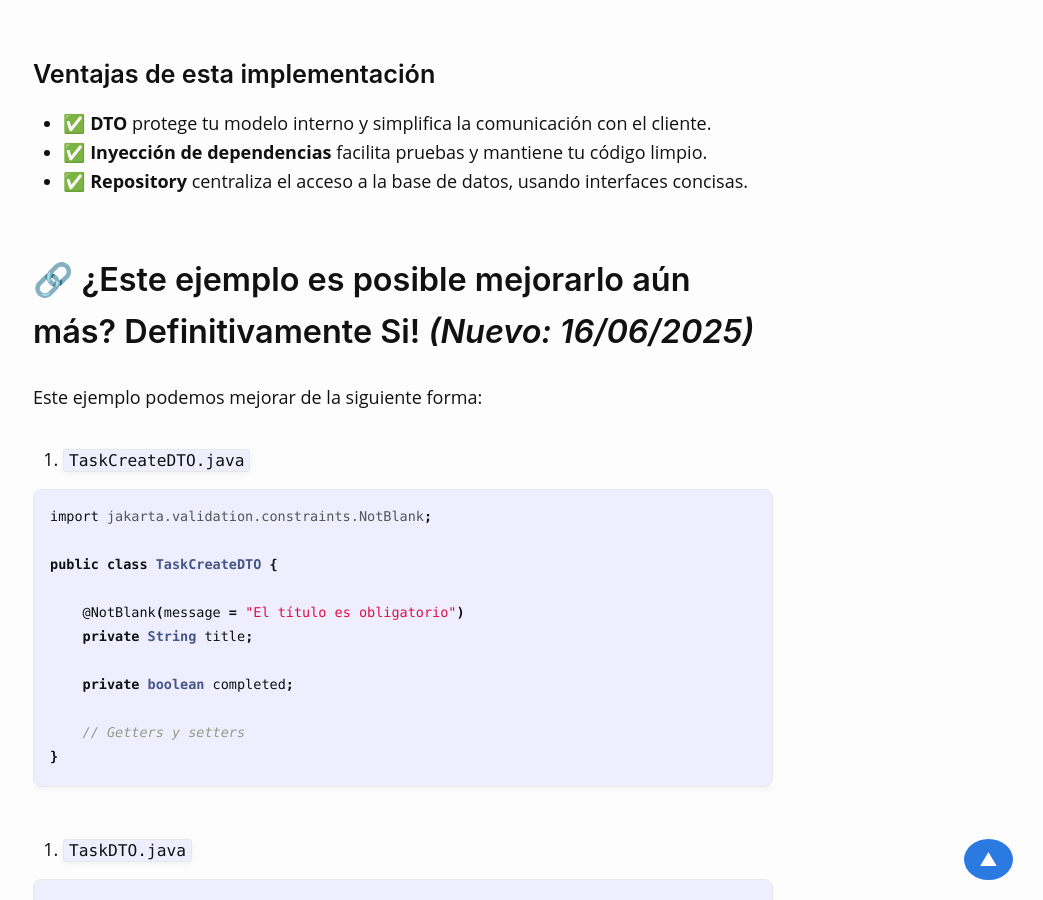
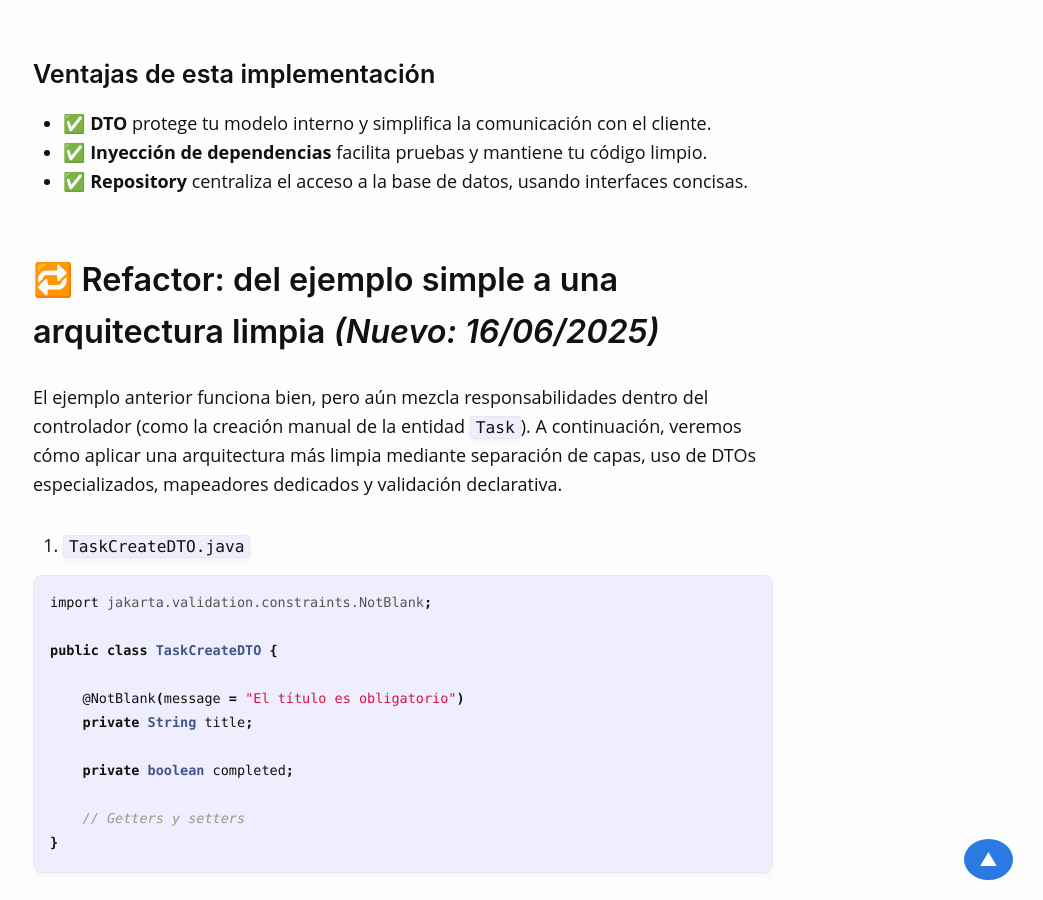
Before and after one commit to aduartem/aduartem.github.io, a Jekyll site: the page built from _posts/2025-06-10-guia-practica-apis-restful-con-spring-boot.markdown, in a window 1280 px wide and 900 px high, scrolled down 11806 px. Shown: the whole window, without its empty margins (237-1280 px from the left). Built offline with Jekyll 4.4.1, drawn with Linux system fonts in a browser that asks for light colours; some web fonts are replaced.

Commit message:
Content update

````diff
--- a/_posts/2025-06-10-guia-practica-apis-restful-con-spring-boot.markdown
+++ b/_posts/2025-06-10-guia-practica-apis-restful-con-spring-boot.markdown
@@ -341,9 +341,10 @@ public class TaskController {
 - ✅ **Repository** centraliza el acceso a la base de datos, usando interfaces concisas.
 
 
-## 🔗 ¿Este ejemplo es posible mejorarlo aún más? Definitivamente Si! *(Nuevo: 16/06/2025)*
+## 🔁 Refactor: del ejemplo simple a una arquitectura limpia *(Nuevo: 16/06/2025)*
 
-Este ejemplo podemos mejorar de la siguiente forma:
+El ejemplo anterior funciona bien, pero aún mezcla responsabilidades dentro del controlador (como la creación manual de la entidad `Task`). A continuación, veremos cómo aplicar una arquitectura más limpia mediante separación de capas, uso de DTOs especializados, mapeadores dedicados y validación declarativa.
+
 
 1. ```TaskCreateDTO.java```
 
````
